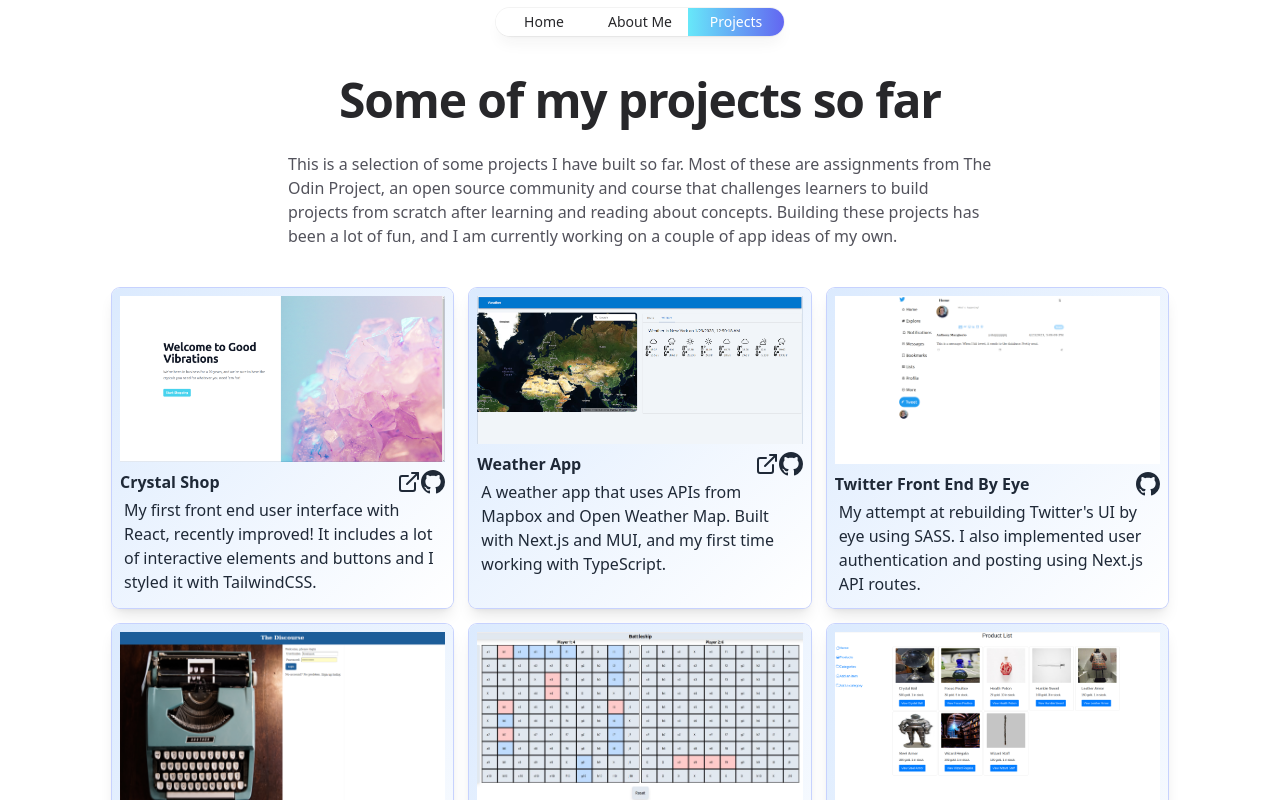
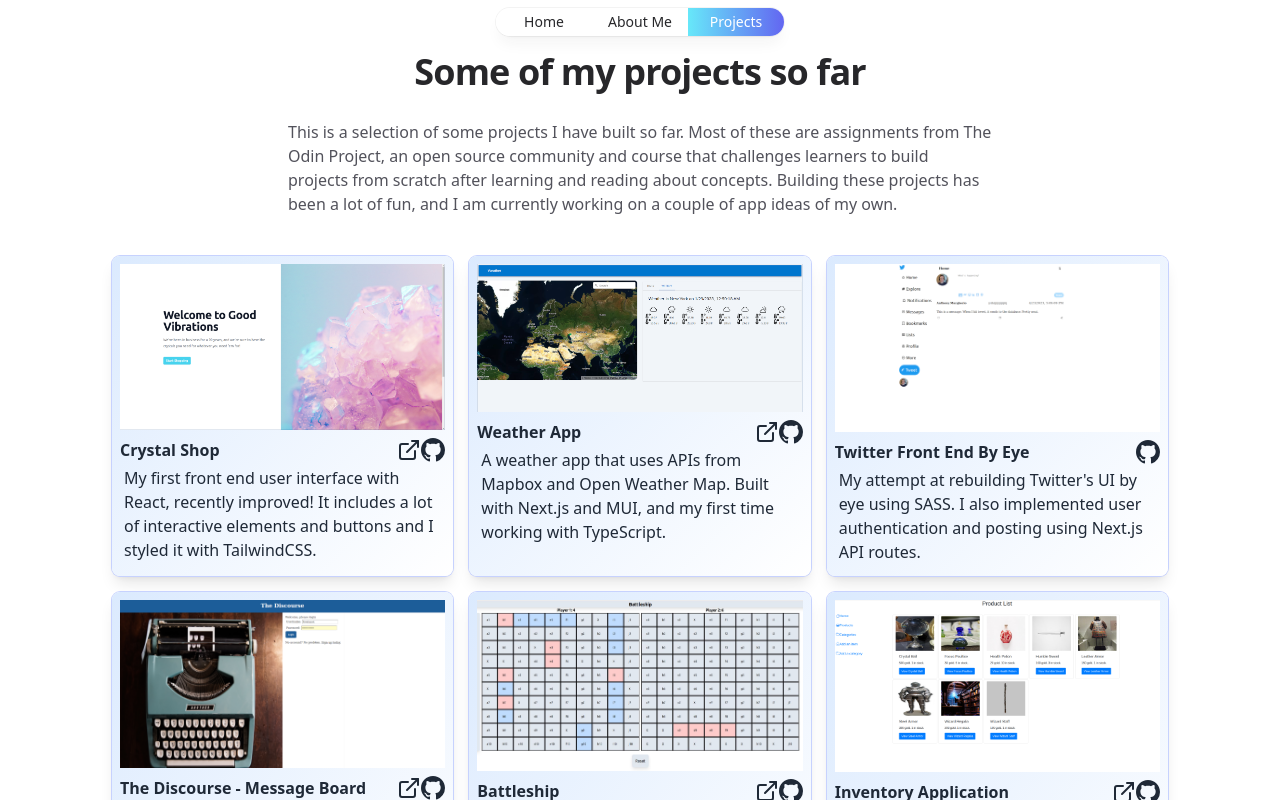
Before and after one commit to amargh2/portfolio-next, a Next.js app: page /projects in a window 1280 px wide. Shown: the top 800 px of the page. Built offline with nearby package versions, Linux system fonts and the light colour scheme.

Commit message:
text and margin changes

```diff
--- a/src/pages/about.tsx
+++ b/src/pages/about.tsx
@@ -23,7 +23,7 @@ export default function About () {
             </div>
           <div className="lg:col-start-3 col-span-2 flex justify-center">
             <div className="space-y-7 text-base text-zinc-600">
-            <h1 className="font-bold tracking-tight text-zinc-800 dark:text-zinc-100 text-2xl">
+            <h1 className="font-bold tracking-tight text-zinc-800 dark:text-zinc-100 text-3xl">
               Hi, I'm Anthony. I'm a tech and travel enthusiast living in Chicago.
             </h1>
               <p>
--- a/src/pages/projects.tsx
+++ b/src/pages/projects.tsx
@@ -15,9 +15,9 @@ export default function ProjectsPage() {
       </Head>
       <div className='flex flex-col mb-3'>
         <Nav selected='projects'/>
-        <div className= 'grid grid-cols-1 px-10 md:grid-cols-3 md:px-32 gap-10 mt-4 mb-10'>
-        <div className="mt-4 space-y-7 text-base text-zinc-600 col-start-1 col-span-3 lg:mx-40">
-            <h1 className="text-4xl flex justify-center font-bold tracking-tight text-center text-zinc-800 sm:text-5xl">
+        <div className= 'grid grid-cols-1 px-10 md:grid-cols-3 md:px-32 gap-10 mb-10'>
+        <div className="mt-2 space-y-7 text-base text-zinc-600 col-start-1 col-span-3 lg:mx-40">
+            <h1 className="text-4xl flex justify-center font-bold tracking-tight text-center text-zinc-800">
                 Some of my projects so far
             </h1>
               <p>
```
